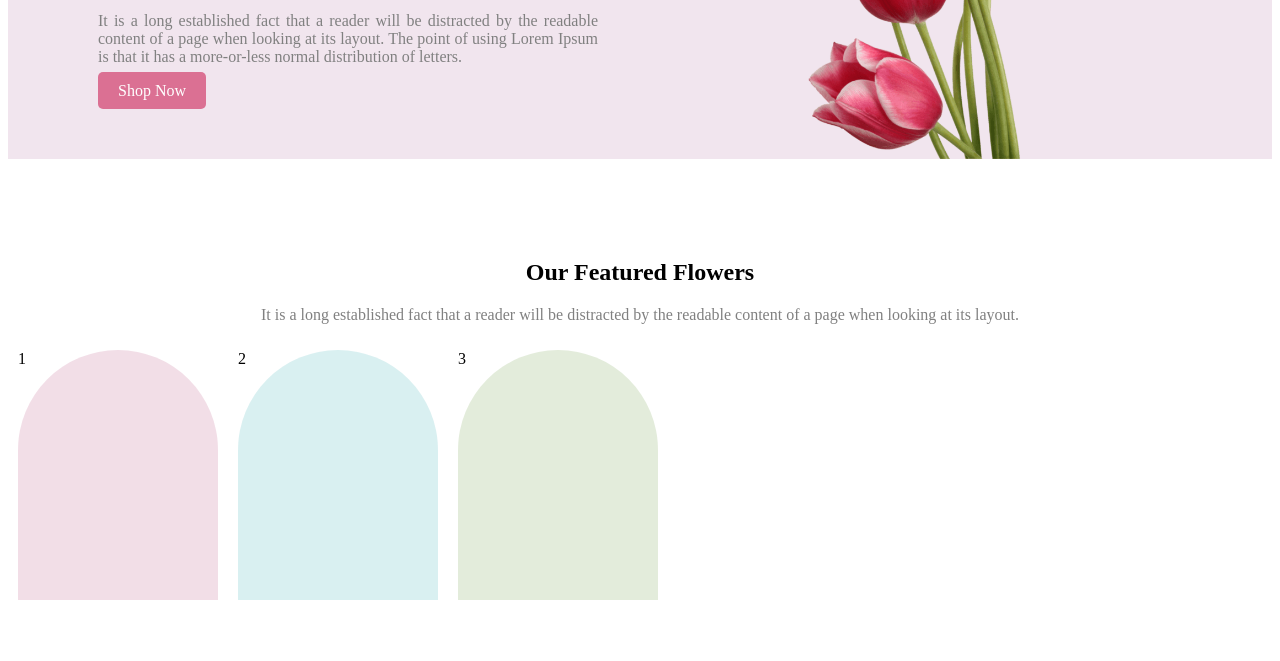
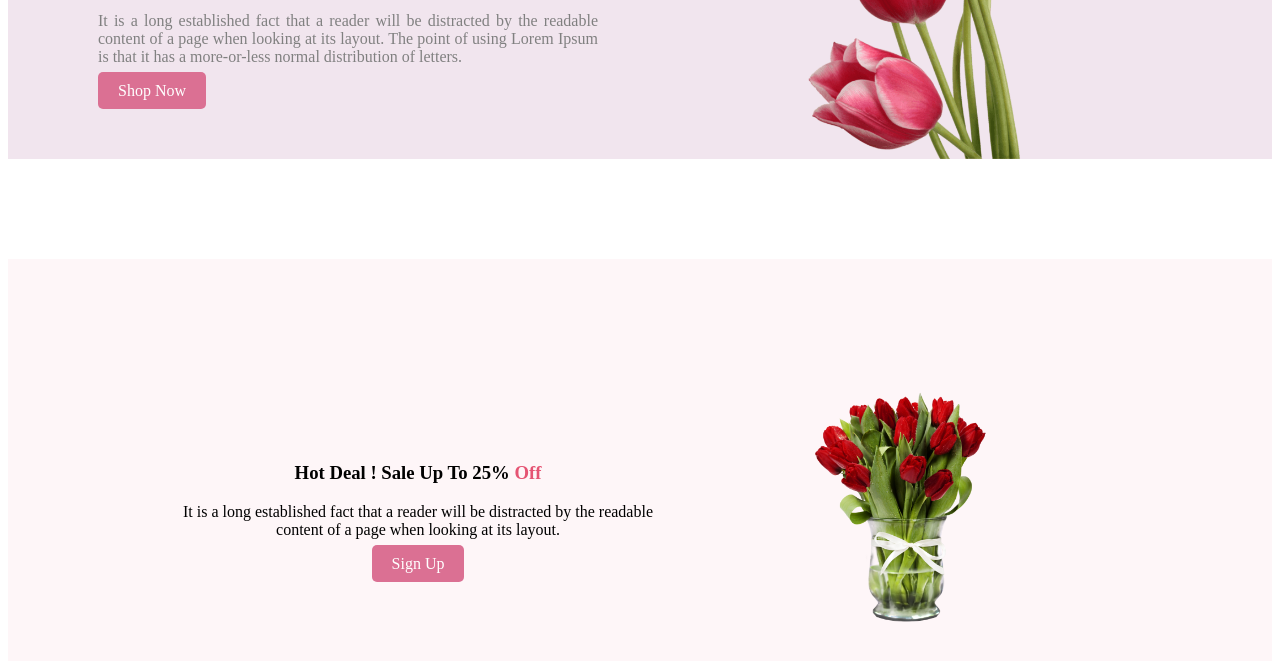
Before and after one commit to SaidulIslamPHero/assignment-project, a plain HTML site: page index.html in a window 1280 px wide. Shown: the part 325-986 px from the top of the page. Before the commit the page ends 925 px from the top, so only its background shows below. Drawn offline with Linux system fonts and the light colour scheme.

Commit message:
added content

```diff
--- a/cascading.css/style.css
+++ b/cascading.css/style.css
@@ -35,49 +35,27 @@
 .banner-title{
     font-size: 50px;
 }
-
-/* main section */
-
-
-/* Our Featured Flowers */
-.Featured-Flowers{
+ /* hot deal */
+ .section-background{
+    background-color:rgba(229, 84, 115, 0.05);
+    margin-top: 100px;
+ }
+ .all-project{
+    display: flex;
+    padding: 30px 30px 0px 90px;
+    align-items: center;
+    justify-content: space-between;
+ }
+ #span{
+    color: #E55473;
+ }
+ .hot-content{
+    max-width: 500px;
+    padding-left: 70px;
     text-align: center;
-    padding-top: 80px;
-}
-.section-dis{
-    color: gray;
-    font-weight: 200px;
-}
-.background-radious{
-    width: 100%;
-    height: 50px; ;
-    display: flex;
-}
-.first-box{
-    width: 200px;
-    height: 250px;
-    background-color:rgba(167, 33, 98, 0.15);
-    border-top-left-radius: 100px;
-    border-top-right-radius: 100px;
-    margin: 10px 10px;
-    justify-content: space-between;
-    align-items: center;
-}
-.second-box{
-    width: 200px;
-    height: 250px;
-    background-color:rgba(5, 151, 160, 0.15);
-    border-top-left-radius: 100px;
-    border-top-right-radius: 100px;
-    margin: 10px 10px;
-    justify-content: space-between;
-}
-.third-box{
-    width: 200px;
-    height: 250px;
-    background-color:rgba(71, 125, 17, 0.15);
-    border-top-left-radius: 100px;
-    border-top-right-radius: 100px;
-    margin: 10px 10px;
-    justify-content: space-between;
-}
+ }
+ .second-flower{
+    width: 180px;
+    padding: 100px;
+    padding-right: 250px;
+ }
--- a/index.html
+++ b/index.html
@@ -18,15 +18,14 @@
         </div>
     </header>
     <main>
-        <section class="Featured-Flowers">
-            <h2 class="section-title">Our Featured Flowers</h2>
-            <p class="section-dis">It is a long established fact that a reader will be distracted by the readable content of a page when looking at its layout.</p>
-        </section>
-        <section>
-            <div class="background-radious">
-                <div class="first-box">1</div>
-                <div class="second-box">2</div>
-                <div class="third-box">3</div>
+        <section class="section-background">
+            <div class="all-project">
+                <div class="hot-content">
+                    <h3 class="hot-title">Hot Deal ! Sale Up To 25% <span id="span">Off</span></h3>
+                    <p class="hot-dis">It is a long established fact that a reader will be distracted by the readable content of a page when looking at its layout.</p>
+                    <a href="" button class="btn" >Sign Up </a button>
+                </div>
+                <img class="second-flower" src="Flower Asset/pngwing 8.png" alt="">
             </div>
         </section>
     </main>
```
